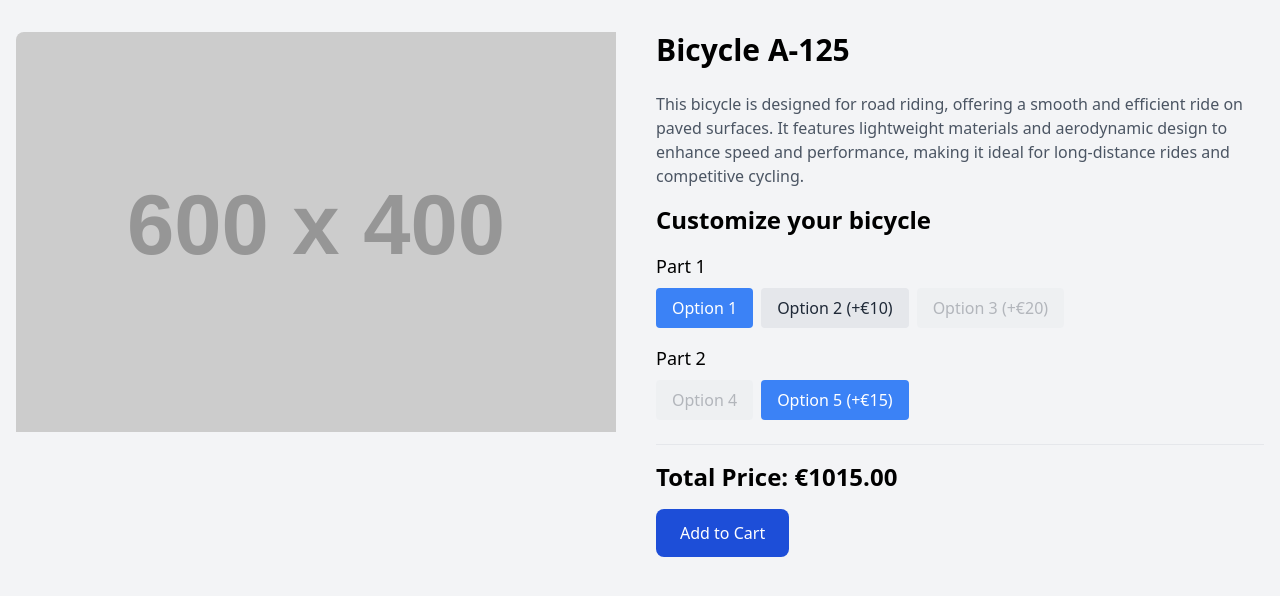
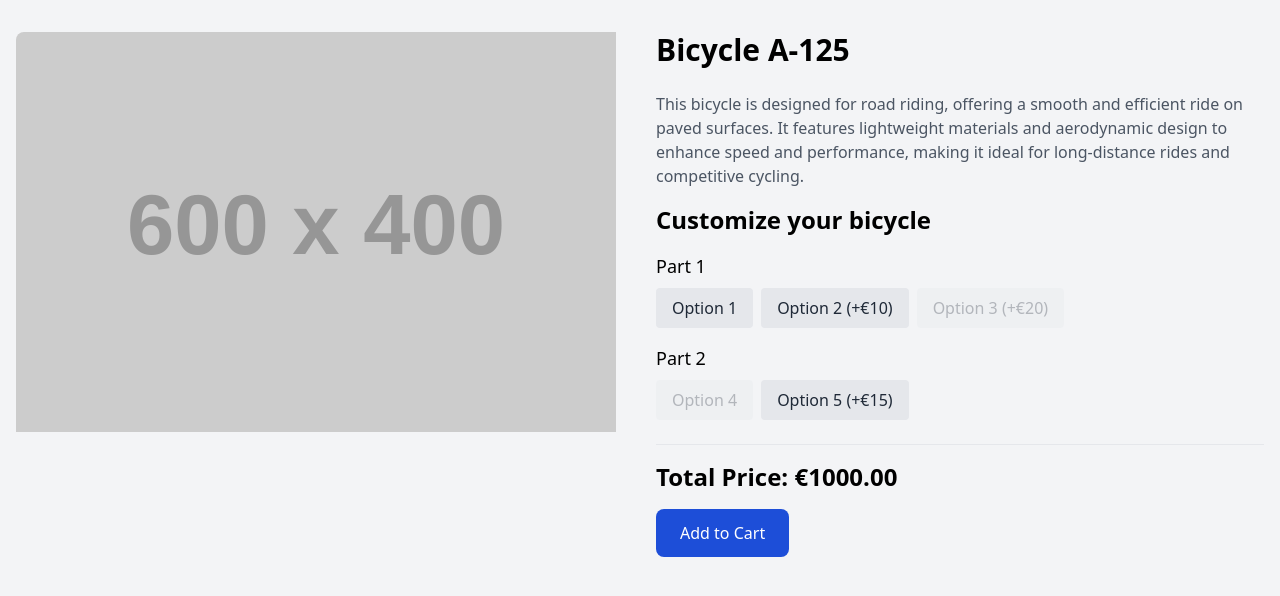
Before and after one commit to lele589/sports-shop, a React (Vite) app: page / in a window 1280 px wide. Shown: the top 596 px of the page. Built offline with nearby package versions, Linux system fonts and the light colour scheme.

Commit message:
feat: avoid to set initial options

```diff
--- a/src/application/useCases/getInitialPartOptionsUseCaseQuery.ts
+++ /dev/null
@@ -1,26 +0,0 @@
-import { partOptionsService } from '../../domain/services/partOptionsService';
-import { GENERIC_USE_CASE_ERRORS } from './useCasesErrorConstants';
-import { Part } from '../../domain/entities/Product';
-
-export const GetInitialPartOptionsUseCaseQuery = ({ parts }: { parts: Part[] }) => {
-  const scope = '[USE_CASE/GET_INITIAL_PART_OPTIONS]';
-  try {
-    const initialPartOptions = partOptionsService.getInitialPartOptions({
-      parts,
-    });
-
-    return {
-      success: true,
-      data: initialPartOptions,
-    };
-  } catch {
-    const errorMessage = 'Unexpected error';
-    return {
-      success: false,
-      error: {
-        type: GENERIC_USE_CASE_ERRORS.UNEXPECTED,
-        message: `${scope} ${errorMessage}`,
-      },
-    };
-  }
-};
--- a/src/application/useCases/useCasesContainer.ts
+++ b/src/application/useCases/useCasesContainer.ts
@@ -1,7 +1,5 @@
-import { GetInitialPartOptionsUseCaseQuery } from './getInitialPartOptionsUseCaseQuery';
 import { UpdateProductCustomizationUseCaseCommand } from './UpdateProductCustomizationUseCaseCommand';
 
 export const useCases = {
-  getInitialPartOptions: GetInitialPartOptionsUseCaseQuery,
   updateProductCustomization: UpdateProductCustomizationUseCaseCommand,
 };
--- a/src/ui/components/PartCustomizer.tsx
+++ b/src/ui/components/PartCustomizer.tsx
@@ -2,7 +2,7 @@ import { Part, PartOption } from '../../domain/entities/Product';
 
 interface PartCustomizerProps {
   part: Part;
-  selectedOption: string;
+  selectedOption: string | null;
   onOptionChange: (partId: string, optionId: string) => void;
 }
 
--- a/src/ui/components/ProductDetail.tsx
+++ b/src/ui/components/ProductDetail.tsx
@@ -40,15 +40,6 @@ const exampleProduct: Product = {
 const ProductDetail: React.FC = () => {
   const [selectedOptions, setSelectedOptions] = useState<{ [partId: string]: string }>({});
   const [totalPrice, setTotalPrice] = useState<number>(0);
-
-  useEffect(() => {
-    const { data: initialSelectedOptions } = useCases.getInitialPartOptions({
-      parts: exampleProduct.parts,
-    });
-    if (initialSelectedOptions) {
-      setSelectedOptions(initialSelectedOptions);
-    }
-  }, []);
 
   useEffect(() => {
     const result = useCases.updateProductCustomization({
```
